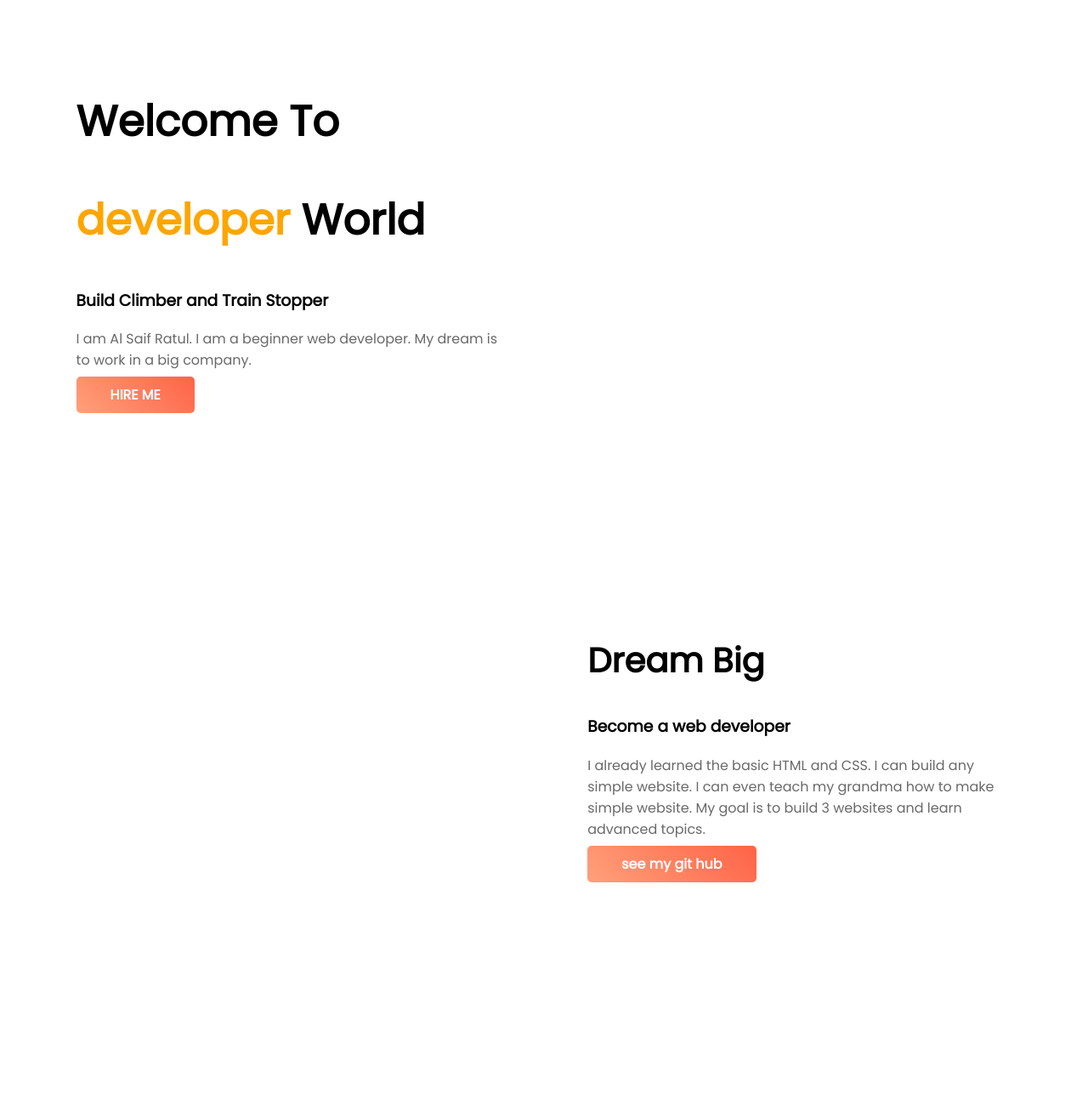
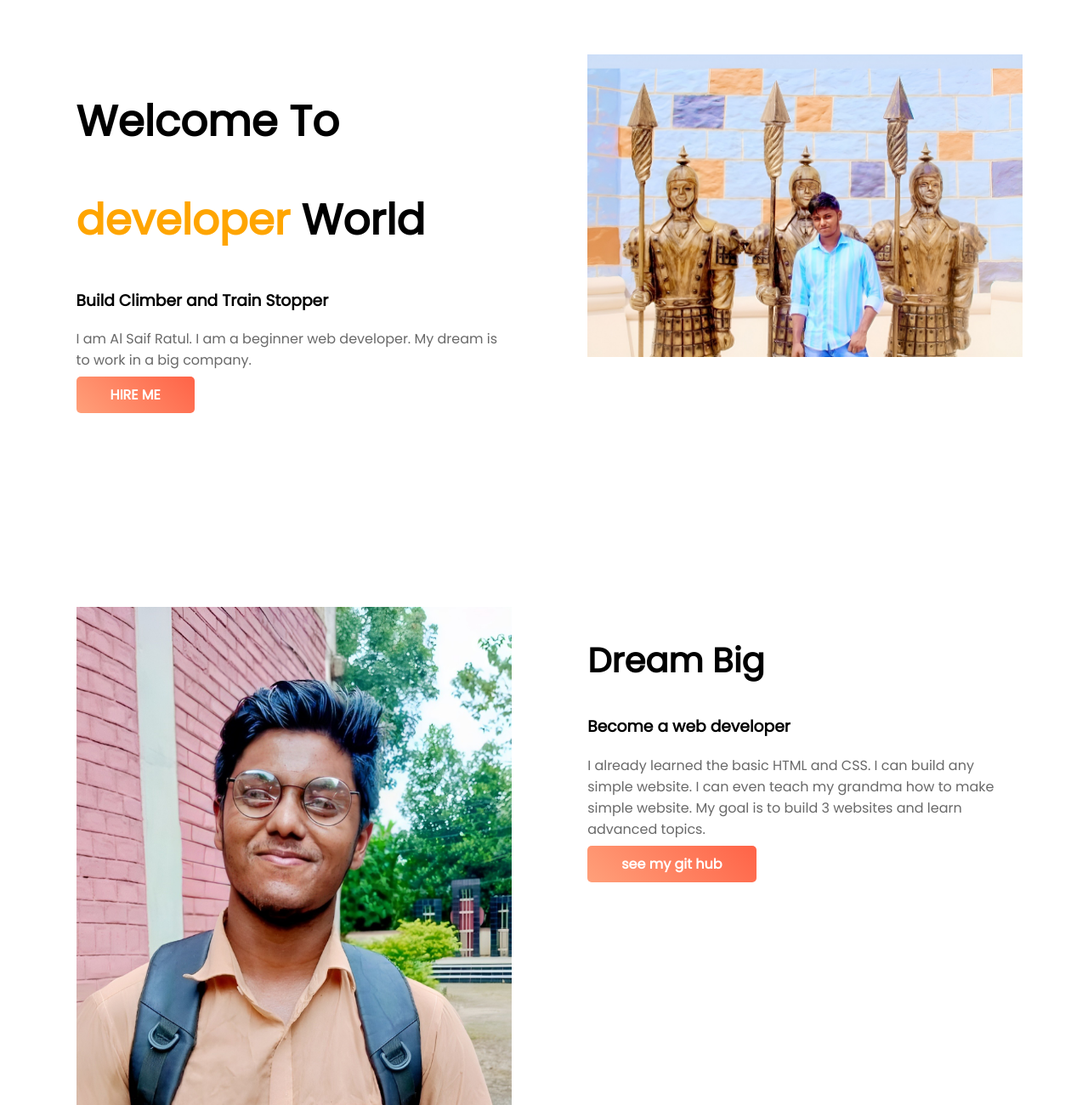
Before and after one commit to Alsaef/ratul.app, a plain HTML site: page index.html in a window 1280 px wide. Shown: the top 1300 px of the page at 85% size. Drawn offline with Linux system fonts and the light colour scheme.

Commit message:
Add files via upload

```diff
--- a/index.html
+++ b/index.html
@@ -6,7 +6,7 @@
     <title>AS RATUL</title>
     <link href="https://fonts.googleapis.com/css?family=Poppins&display=swap" rel="stylesheet">
     <link rel="stylesheet" href="style.css">
-    <link rel="icon" type="image/x-icon" href="/storage/12C8-11EE/Pictures/SnapEdit/1665488168441.png">
+    <link rel="icon" type="image/x-icon" href="1665488168441.png">
 </head>
 <body>
     <section class="top-banner">
@@ -20,12 +20,12 @@
             <a class="anchor-button" target="_blank" href="">HIRE ME</a>
         </div>
         <div class="half-width">
-            <img src="/storage/12C8-11EE/Pictures/SnapEdit/1664805142250.png" alt="">
+            <img src="1664805142250.png" alt="">
         </div>
     </section>
     <section class="dream-area">
         <div class="half-width">
-            <img src="/storage/12C8-11EE/Pictures/SnapEdit/1666504858787.png" alt="">
+            <img src="1666504858787.png" alt="">
         </div>
         <div class="half-width">
             <h2>Dream Big</h2>
```
